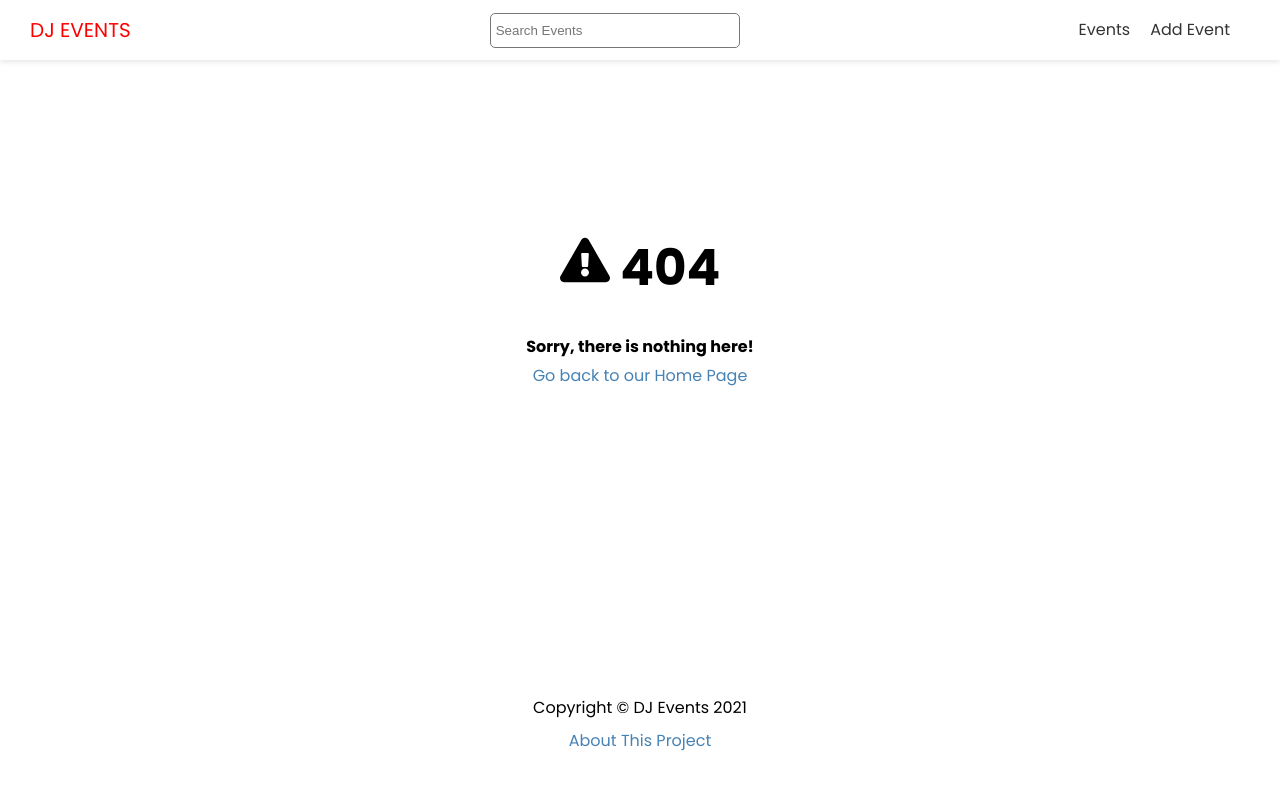
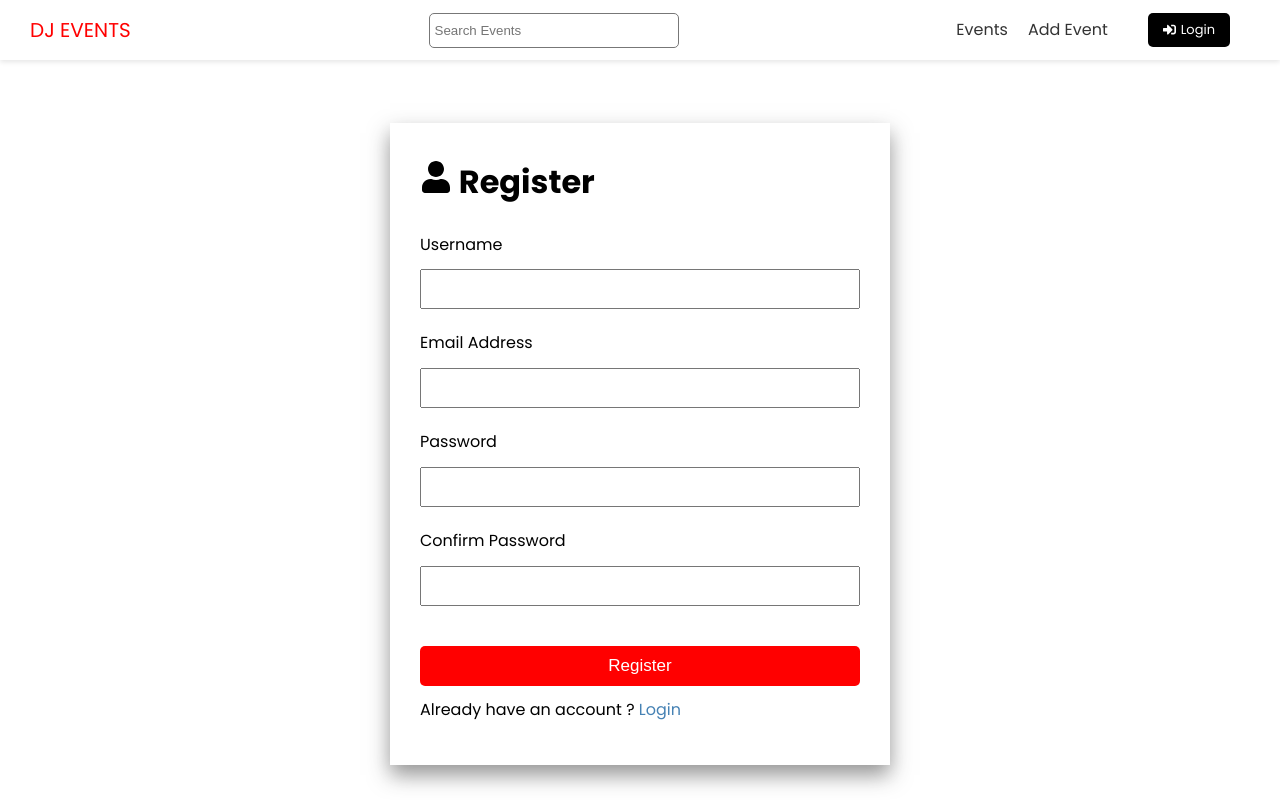
Before and after one commit to SankhaChak/djeve-frontend, a Next.js app: page /account/register in a window 1280 px wide. Before the commit this address had no page. Shown: the top 800 px of the page. Built offline with nearby package versions, Linux system fonts and the light colour scheme.

Commit message:
✅ feat: added mockup for login and register page

```diff
--- a/components/Header.js
+++ b/components/Header.js
@@ -1,6 +1,7 @@
 import Link from "next/link";
 import styles from "@/styles/Header.module.css";
 import Search from "./Search";
+import { FaSignInAlt, FaSignOutAlt } from "react-icons/fa";
 
 export default function Header() {
   return (
@@ -25,6 +26,13 @@ export default function Header() {
               <a>Add Event</a>
             </Link>
           </li>
+          <li>
+            <Link href="/account/login">
+              <a className="btn-secondary btn-icon">
+                <FaSignInAlt /> Login
+              </a>
+            </Link>
+          </li>
         </ul>
       </nav>
     </header>
--- /dev/null
+++ b/pages/account/register.js
@@ -0,0 +1,77 @@
+import { FaUser } from "react-icons/fa";
+import Link from "next/link";
+import Layout from "@/components/Layout";
+import styles from "@/styles/AuthForm.module.css";
+import { ToastContainer, toast } from "react-toastify";
+import "react-toastify/dist/ReactToastify.css";
+import { useState } from "react";
+
+export default function RegisterPage() {
+  const [username, setUsername] = useState("");
+  const [email, setEmail] = useState("");
+  const [password, setPassword] = useState("");
+  const [passwordConfirm, setPasswordConfirm] = useState("");
+
+  const handleSubmit = async (ev) => {
+    ev.preventDefault();
+
+    if (password !== passwordConfirm) {
+      return toast.error(`Passwords do not match`);
+    }
+  };
+
+  return (
+    <Layout title="User Registration">
+      <div className={styles.auth}>
+        <h1>
+          <FaUser /> Register
+        </h1>
+        <ToastContainer />
+        <form onSubmit={handleSubmit}>
+          <div>
+            <label htmlFor="username">Username</label>
+            <input
+              type="text"
+              id="username"
+              value={username}
+              onChange={({ target }) => setUsername(target.value)}
+            />
+          </div>
+          <div>
+            <label htmlFor="email">Email Address</label>
+            <input
+              type="email"
+              id="email"
+              value={email}
+              onChange={({ target }) => setEmail(target.value)}
+            />
+          </div>
+          <div>
+            <label htmlFor="password">Password</label>
+            <input
+              type="password"
+              id="password"
+              value={password}
+              onChange={({ target }) => setPassword(target.value)}
+            />
+          </div>
+          <div>
+            <label htmlFor="passwordConfirm">Confirm Password</label>
+            <input
+              type="password"
+              id="passwordConfirm"
+              value={passwordConfirm}
+              onChange={({ target }) => setPasswordConfirm(target.value)}
+            />
+          </div>
+
+          <input type="submit" value="Register" className="btn" />
+        </form>
+
+        <p>
+          Already have an account ? <Link href="/account/login">Login</Link>
+        </p>
+      </div>
+    </Layout>
+  );
+}
--- a/pages/events/edit/[id].js
+++ b/pages/events/edit/[id].js
@@ -163,7 +163,10 @@ export default function EditEventPage({ event }) {
       )}
 
       <div>
-        <button onClick={() => setShowModal(true)} className="btn-secondary">
+        <button
+          onClick={() => setShowModal(true)}
+          className="btn-secondary btn-icon"
+        >
           <FaImage /> Set Image
         </button>
       </div>
--- /dev/null
+++ b/styles/AuthForm.module.css
@@ -0,0 +1,31 @@
+.auth {
+  max-width: 500px;
+  margin: auto;
+  padding: 30px;
+  box-shadow: 0px 10px 20px 0px rgba(50, 50, 50, 0.52);
+}
+
+.auth label {
+  display: block;
+  margin-bottom: 10px;
+}
+
+.auth input[type="text"],
+.auth input[type="email"],
+.auth input[type="password"] {
+  display: block;
+  width: 100%;
+  height: 40px;
+  padding: 5px;
+  font-size: 18px;
+}
+
+.auth input[type="submit"] {
+  margin-top: 20px;
+  width: 100%;
+  font-size: 17px;
+}
+
+.auth div {
+  margin-bottom: 20px;
+}
```
Also changed, not shown: pages/account/login.js (added, +54 -0 lines).
